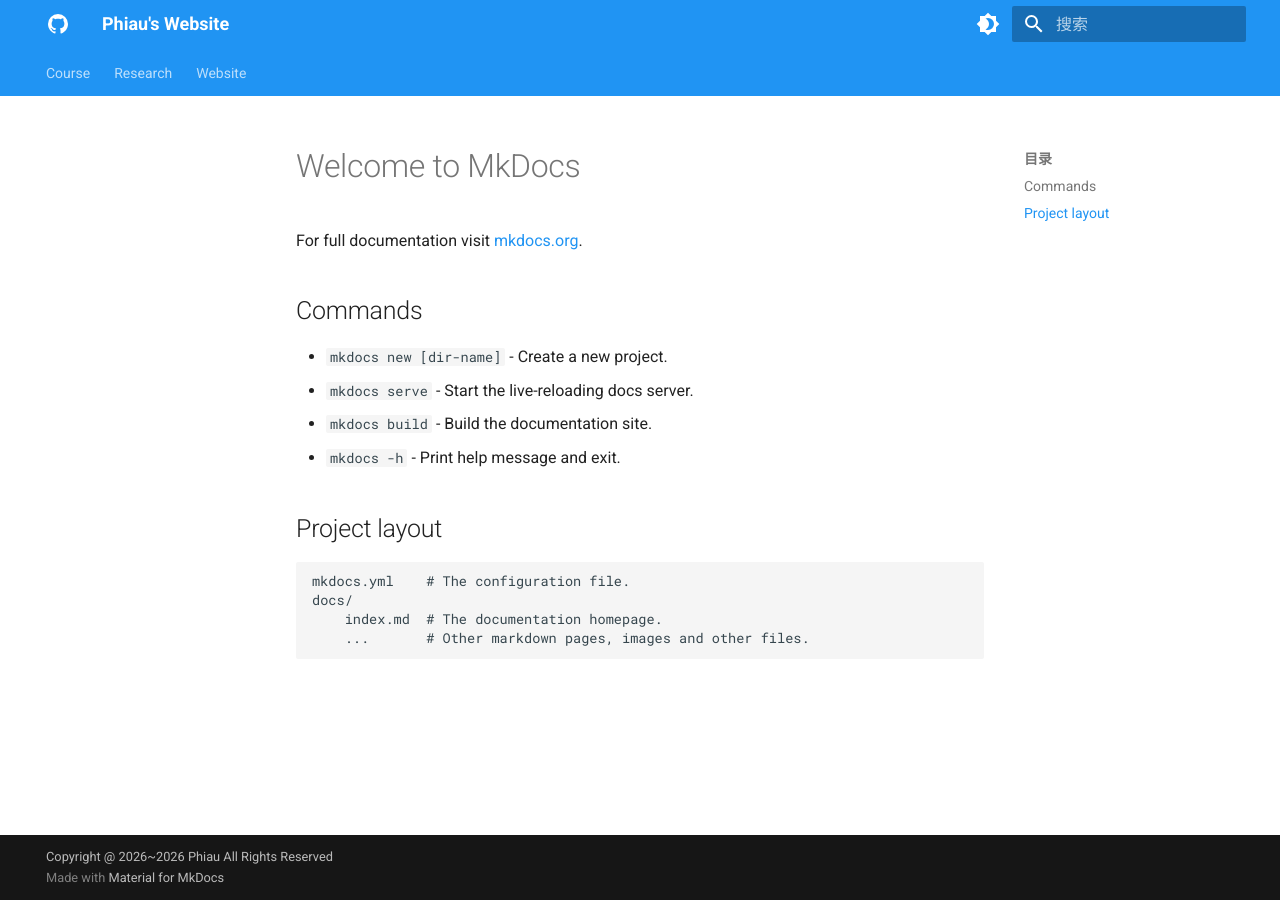
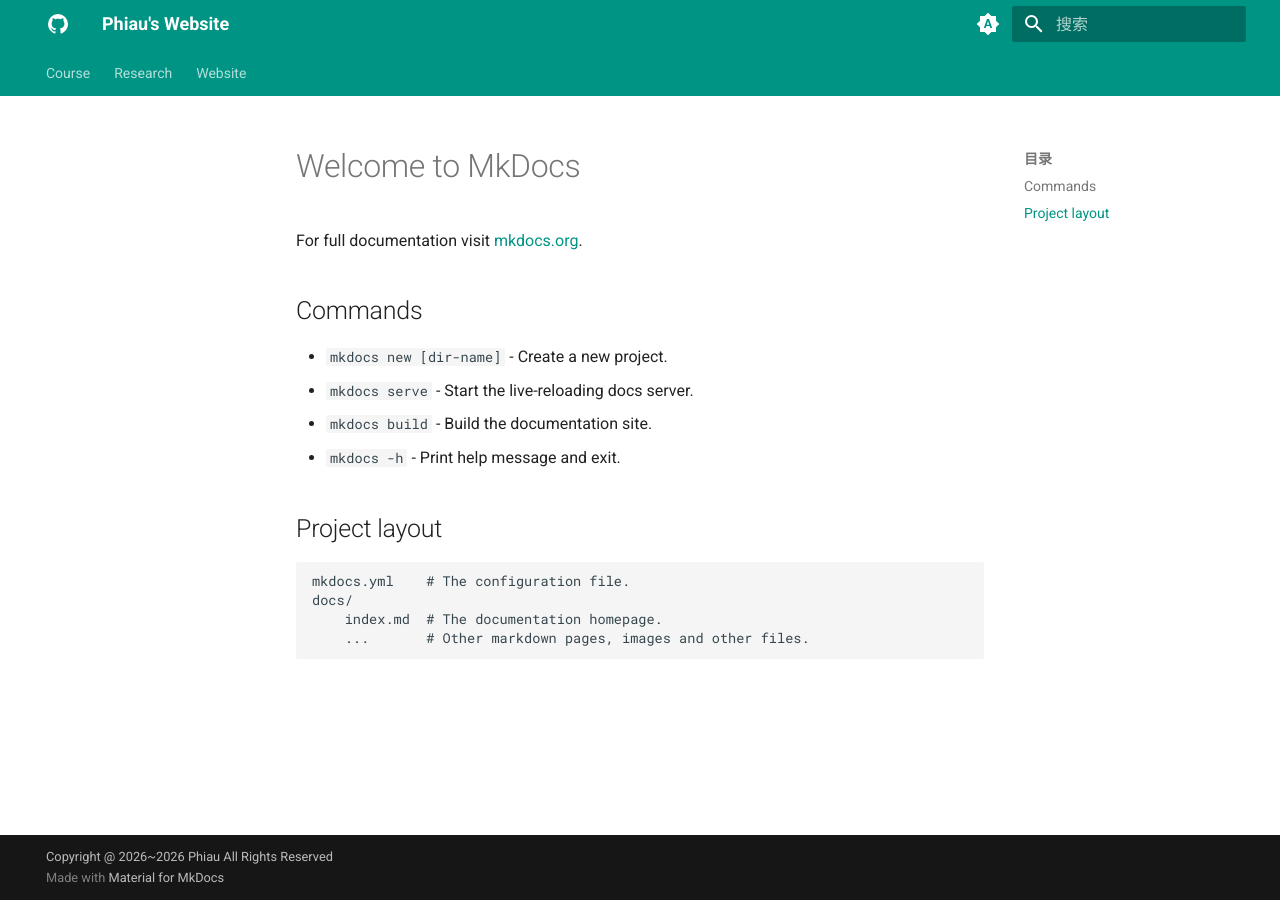
Before and after one commit to ZephyrPhiau/phiau-web, an MkDocs documentation site: the page built from docs/index.md, in a window 1280 px wide. Built offline with MkDocs 1.6.1 and Material for MkDocs 9.7.7, drawn with Linux system fonts in a browser that asks for light colours.

Commit message:
changing the color

```diff
--- a/mkdocs.yml
+++ b/mkdocs.yml
@@ -6,12 +6,24 @@
     logo: material/github # 网站logo更改
   language: zh
   palette:             # 明暗模式和颜色更改
+    - media: "(prefers-color-scheme)" # Palette toggle for automatic mode
+      toggle:
+        icon: material/brightness-auto
+        name: Switch to another mode
     - media: "(prefers-color-scheme: light)" # 明
       scheme: default
-      primary: blue      # 导航栏颜色修改
+      primary: teal       # for the header, the sidebar, text links and several other components
+      accent: deep purple # denote elements that can be interacted with, e.g. hovered links, buttons and scrollbars
       toggle:
         icon: material/brightness-4
-        name: Switch to light mode # 改提示词处（光标放在按钮上显示的提示词）
+        name: Switch to dark mode # 改提示词处（光标放在按钮上显示的提示词）
+    - media: "(prefers-color-scheme: dark)"
+      scheme: slate
+      primary: blue
+      accent: deep purple
+      toggle:
+        icon: material/brightness-7
+        name: Switch to light mode
   features:
     - navigation.tabs  # 顶部分类标签
     - navigation.top   # 返回顶部按钮
@@ -26,7 +38,7 @@
     - Operations: ./Content/Website/operations.md
 
 # Markdown 扩展（核心部分，对应.md语法需求）
-makrdown_extension:
+markdown_extensions:
   - toc: # 目录支持
     permalink: true # 生成锚点链接
   - pymdownx.arithmatex: # 数学公式
```
